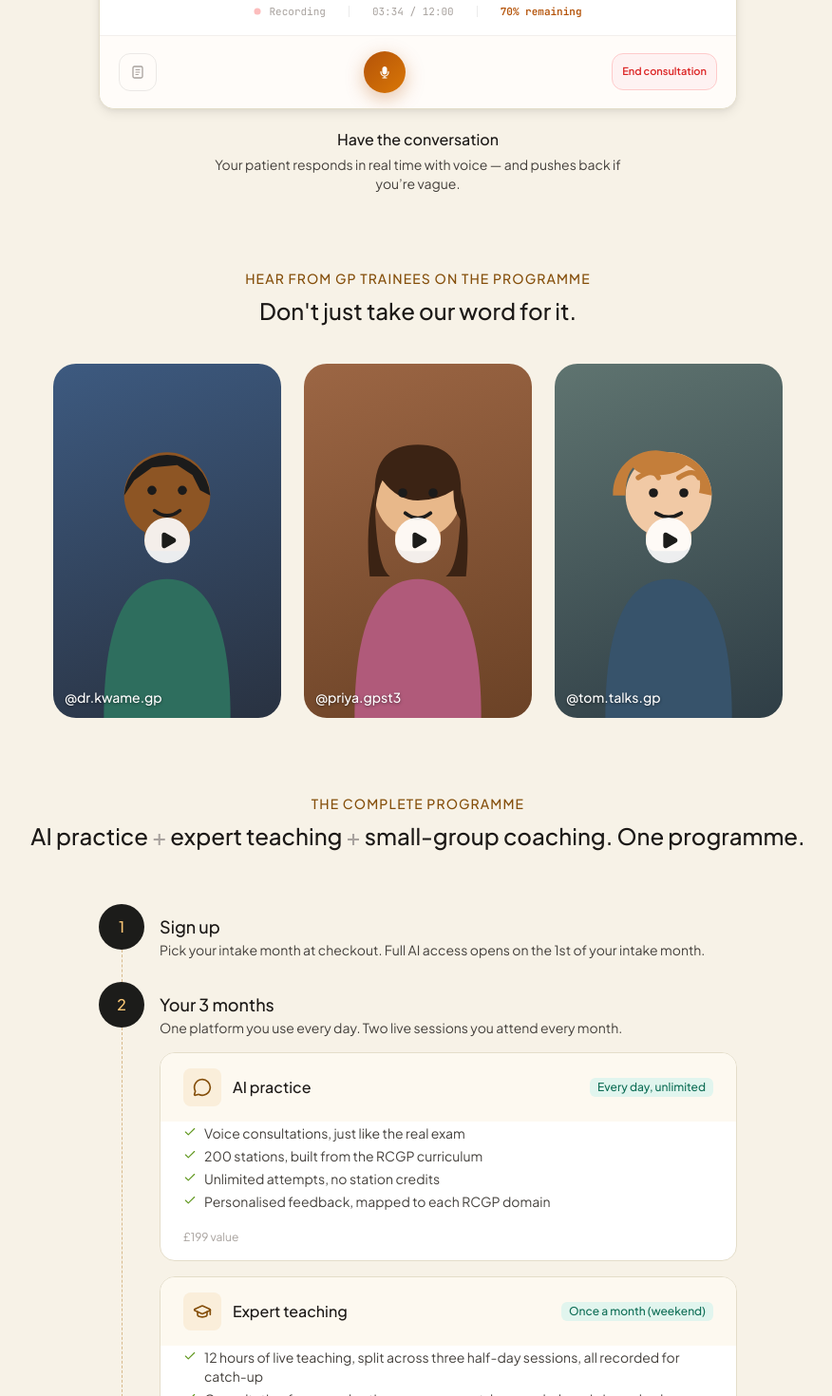
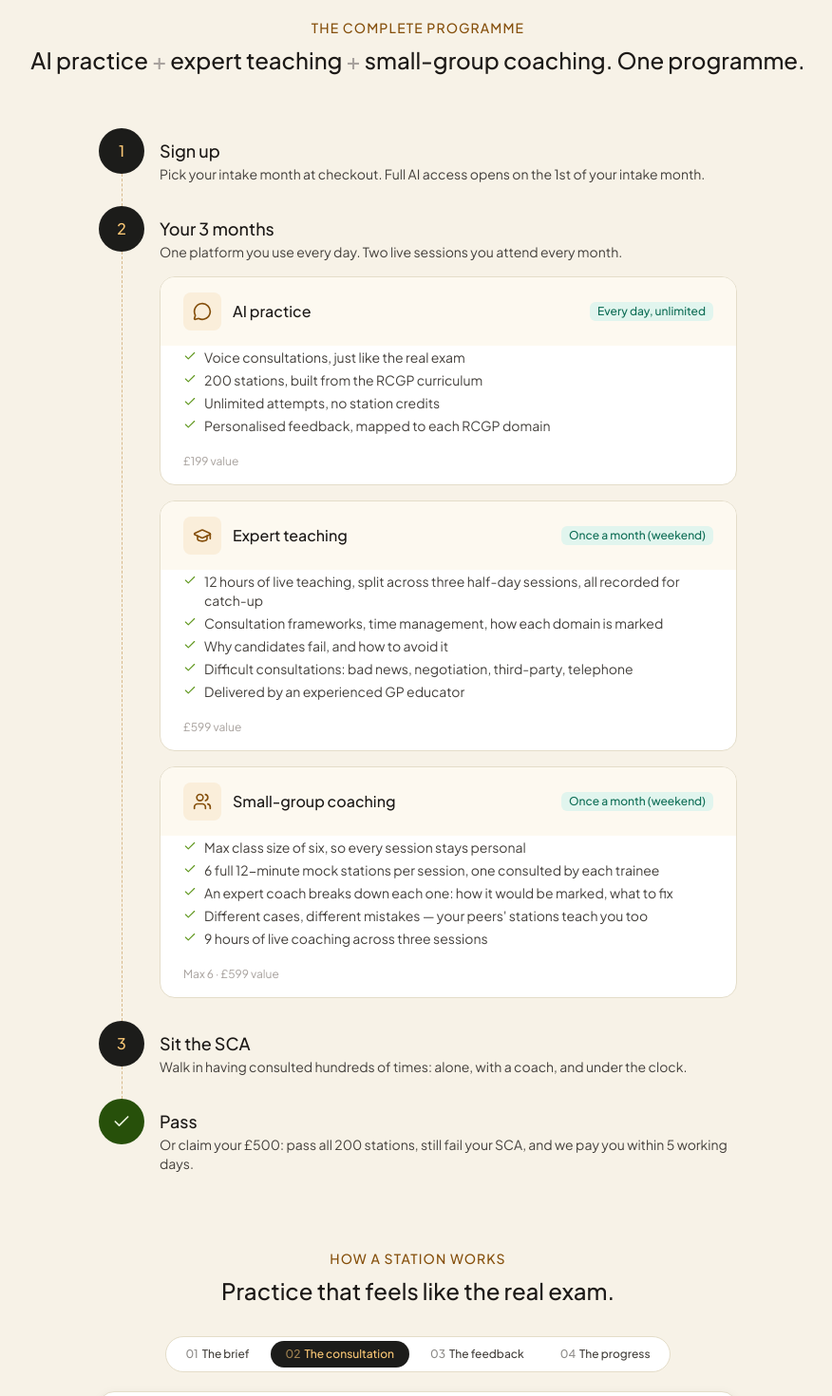
Before and after one commit to nabilkhan99/CaseForgeFrontend, a Next.js app: page / in a window 1280 px wide. Shown: the part 1860-3330 px from the top of the page at 95% size, without its empty margins (200-1076 px from the left). Built offline with nearby package versions, Linux system fonts and the light colour scheme; no server answers; the database is empty.

Commit message:
style(landing): move product showcase above text testimonials

```diff
--- a/app/page.tsx
+++ b/app/page.tsx
@@ -32,9 +32,9 @@ export default function LandingPage() {
         <Hero />
         <GuaranteeCard />
         <TrustBar />
-        <ProductShowcase />
         <VideoProof />
         <ProgrammeJourney />
+        <ProductShowcase />
         <Testimonials />
         <NhsBanner />
         <PricingTable />
```
